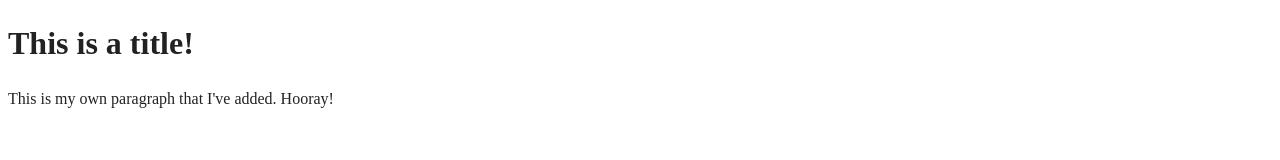
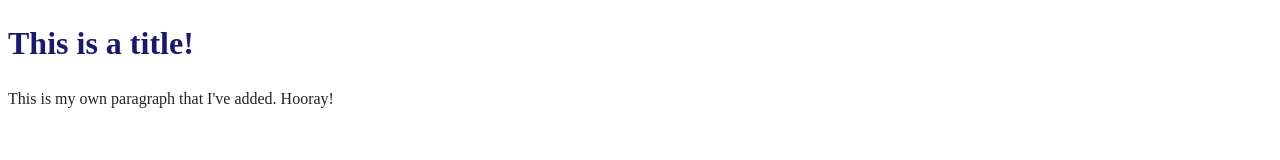
Before and after one commit to krbencze/HTML_dummy_website, a website built with webpack: page index.html in a window 1280 px wide. Shown: the top 160 px of the page. Built offline with nearby package versions, Linux system fonts and the light colour scheme.

Commit message:
Change title color

```diff
--- a/index.html
+++ b/index.html
@@ -25,7 +25,7 @@
 <body>
 
   <!-- Add your site or application content here -->
-  <h1>This is a title!</h1>
+  <h1 style="color: midnightblue">This is a title!</h1>
   <p>This is my own paragraph that I've added. Hooray!</p>
 <br>
 
```
